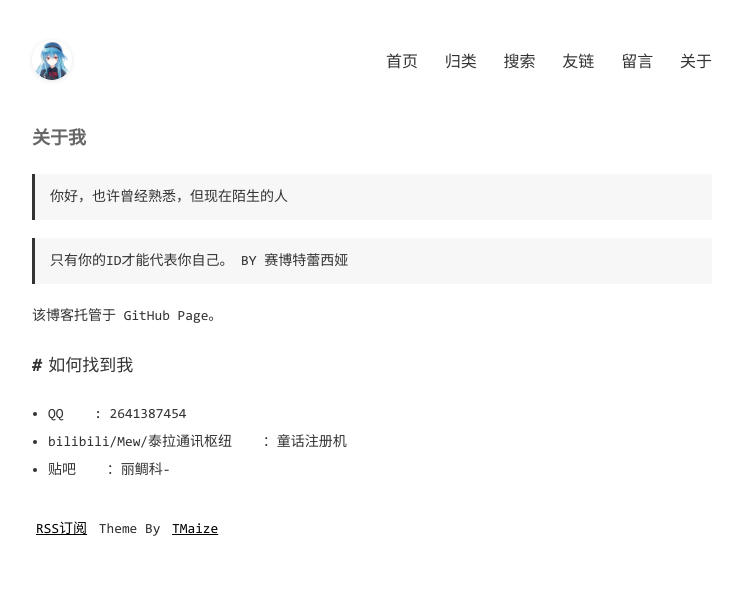
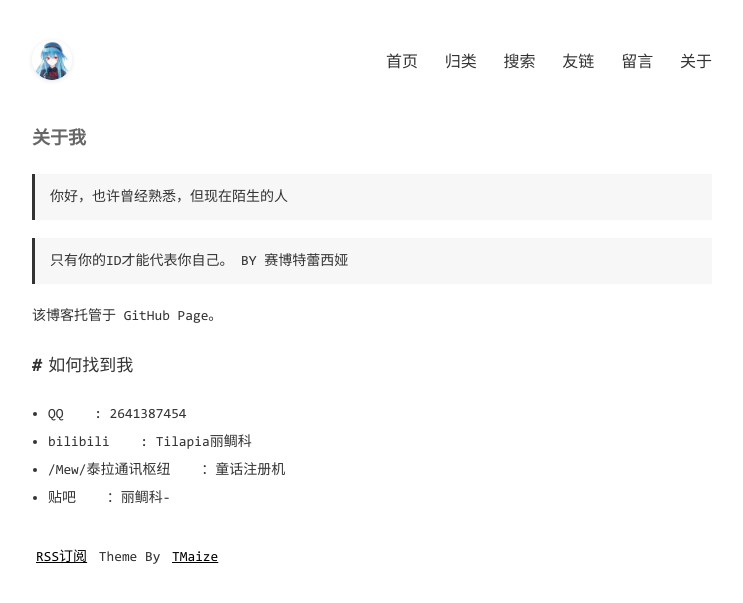
Before and after one commit to tilapia87/tilapia87.github.io, a Jekyll site: the page built from pages/about.md, in a window 1280 px wide. Shown: the top 603 px of the page, without its empty margins (268-1011 px from the left). Built offline with Jekyll 4.4.1, drawn with Linux system fonts in a browser that asks for light colours; comment, search, counter and statistics services are not loaded.

Commit message:
Update about.md

```diff
--- a/pages/about.md
+++ b/pages/about.md
@@ -14,6 +14,8 @@ title: 关于我
 
 - QQ&nbsp;&nbsp;&nbsp;&nbsp;: 2641387454
 
-- bilibili/Mew/泰拉通讯枢纽&nbsp;&nbsp;&nbsp;&nbsp;：童话注册机
+- bilibili&nbsp;&nbsp;&nbsp;&nbsp;: Tilapia丽鲷科
+
+- /Mew/泰拉通讯枢纽&nbsp;&nbsp;&nbsp;&nbsp;：童话注册机
 
 - 贴吧&nbsp;&nbsp;&nbsp;&nbsp;：丽鲷科-
```
